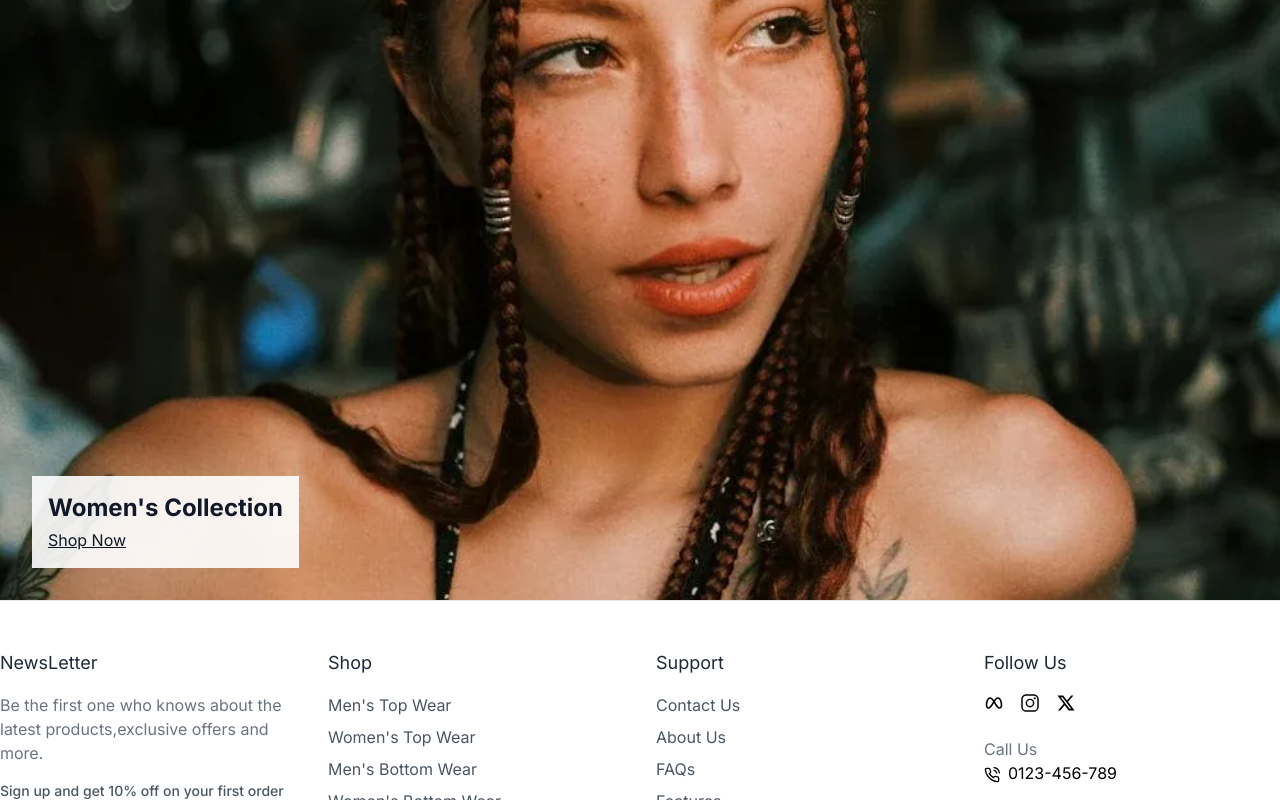
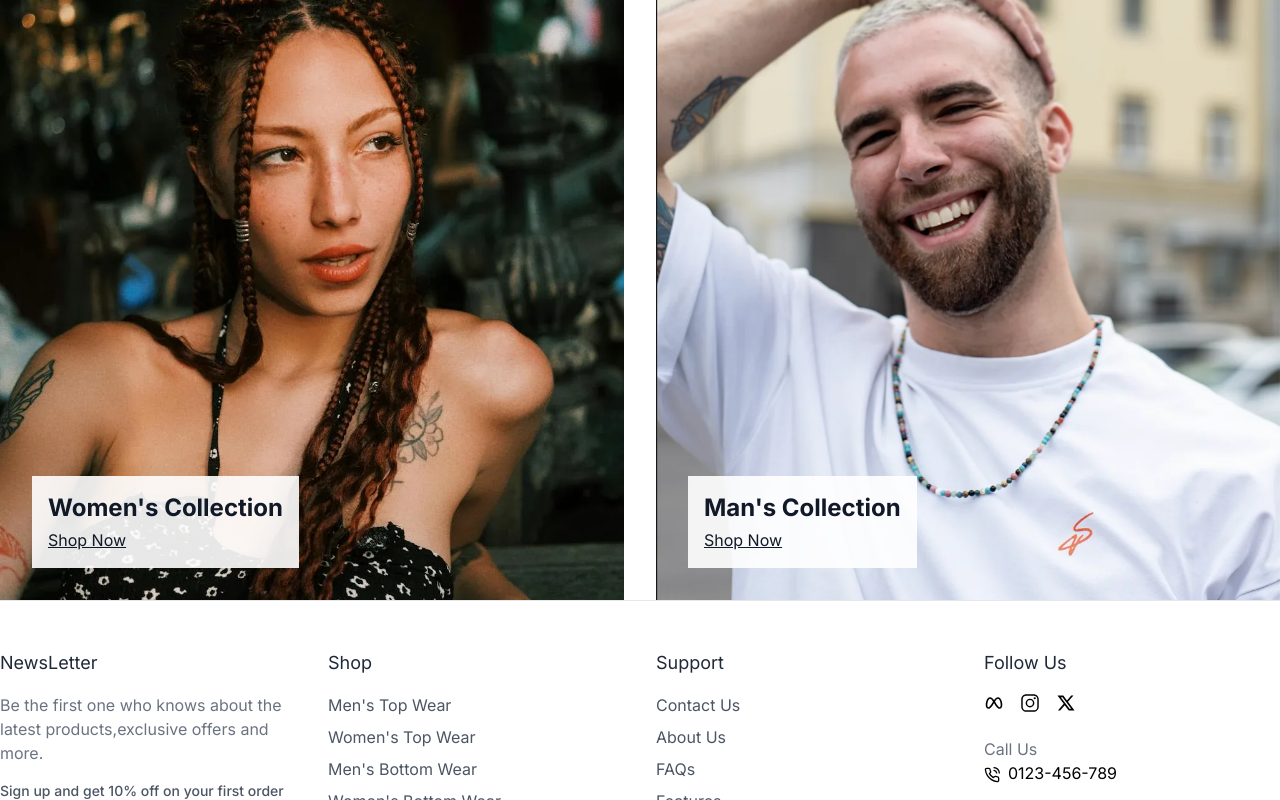
Before and after one commit to HAONANTAO/E-Commerce-Rabbit, a React (Vite) app in the folder frontend/: page / in a window 1280 px wide. Shown: the part 959-1759 px from the top of the page. Built offline with nearby package versions, Linux system fonts and the light colour scheme.

Commit message:
mensCollectionImage

```diff
--- a/frontend/src/components/Products/GenderCollectionSection.jsx
+++ b/frontend/src/components/Products/GenderCollectionSection.jsx
@@ -1,7 +1,7 @@
 /*
  * @Date: 2025-04-26 19:06:23
  * @LastEditors: 陶浩南 taoaaron5@gmail.com
- * @LastEditTime: 2025-04-26 19:13:31
+ * @LastEditTime: 2025-04-26 19:14:37
  * @FilePath: /E-Commerce-Rabbit/frontend/src/components/Products/GenderCollectionSection.jsx
  */
 import React from "react";
@@ -30,6 +30,25 @@ const GenderCollectionSection = () => {
             </Link>
           </div>
         </div>
+
+        {/* mensCollection  */}
+        <div className="relative flex-1">
+          <img
+            src={mensCollectionImage}
+            alt="mensCollectionImage"
+            className="w-full h-[700px] object-cover"
+          />
+          <div className="absolute bottom-8 left-8 p-4 bg-white bg-opacity-90">
+            <h2 className="mb-1 text-2xl font-bold text-gray-900">
+              Man's Collection
+            </h2>
+            <Link
+              to="/collections/all?gender=man"
+              className="text-gray-900 underline">
+              Shop Now
+            </Link>
+          </div>
+        </div>
       </div>
     </section>
   );
```
